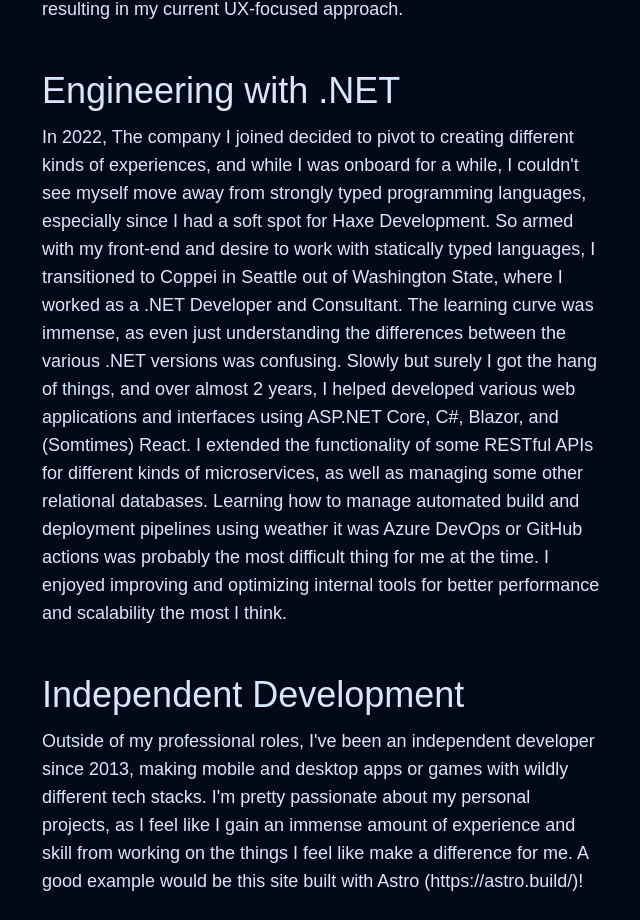
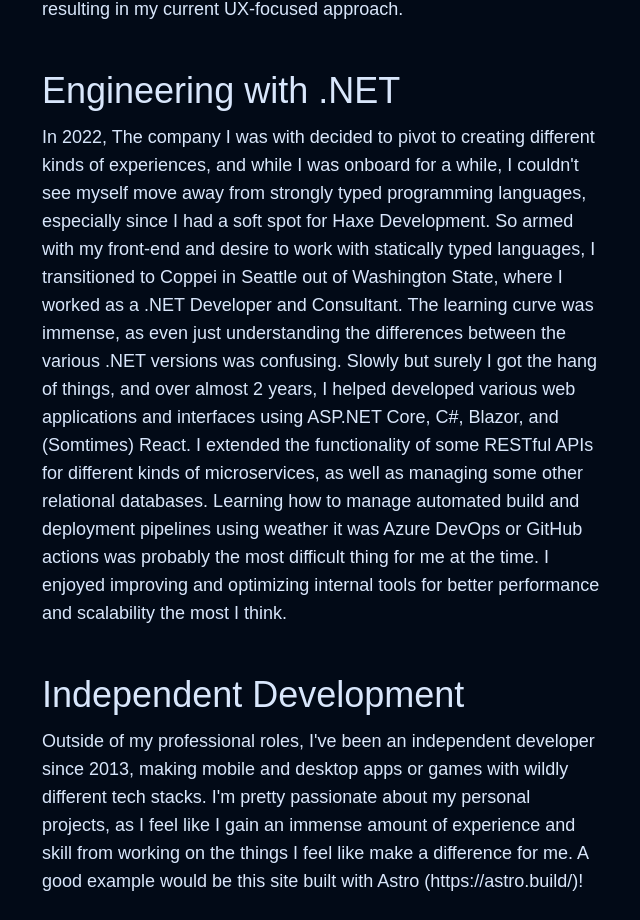
Before and after one commit to NaxeCode/NaxeCode.github.io, an Astro site: page / in a window 1280 px wide. Shown: the part 1379-2299 px from the top of the page, without its empty margins (382-1022 px from the left). Built offline with nearby package versions, Linux system fonts and the light colour scheme; Astro itself is replaced by a stand-in of ours.

Commit message:
minor wording change

```diff
--- a/src/pages/index.astro
+++ b/src/pages/index.astro
@@ -33,7 +33,7 @@
 
 	<h2>Engineering with .NET</h2>
 	<p>
-		In 2022, The company I joined decided to pivot to creating different kinds
+		In 2022, The company I was with decided to pivot to creating different kinds
 		of experiences, and while I was onboard for a while, I couldn't see myself
 		move away from strongly typed programming languages, especially since I had
 		a soft spot for Haxe Development. So armed with my front-end and desire to
```
